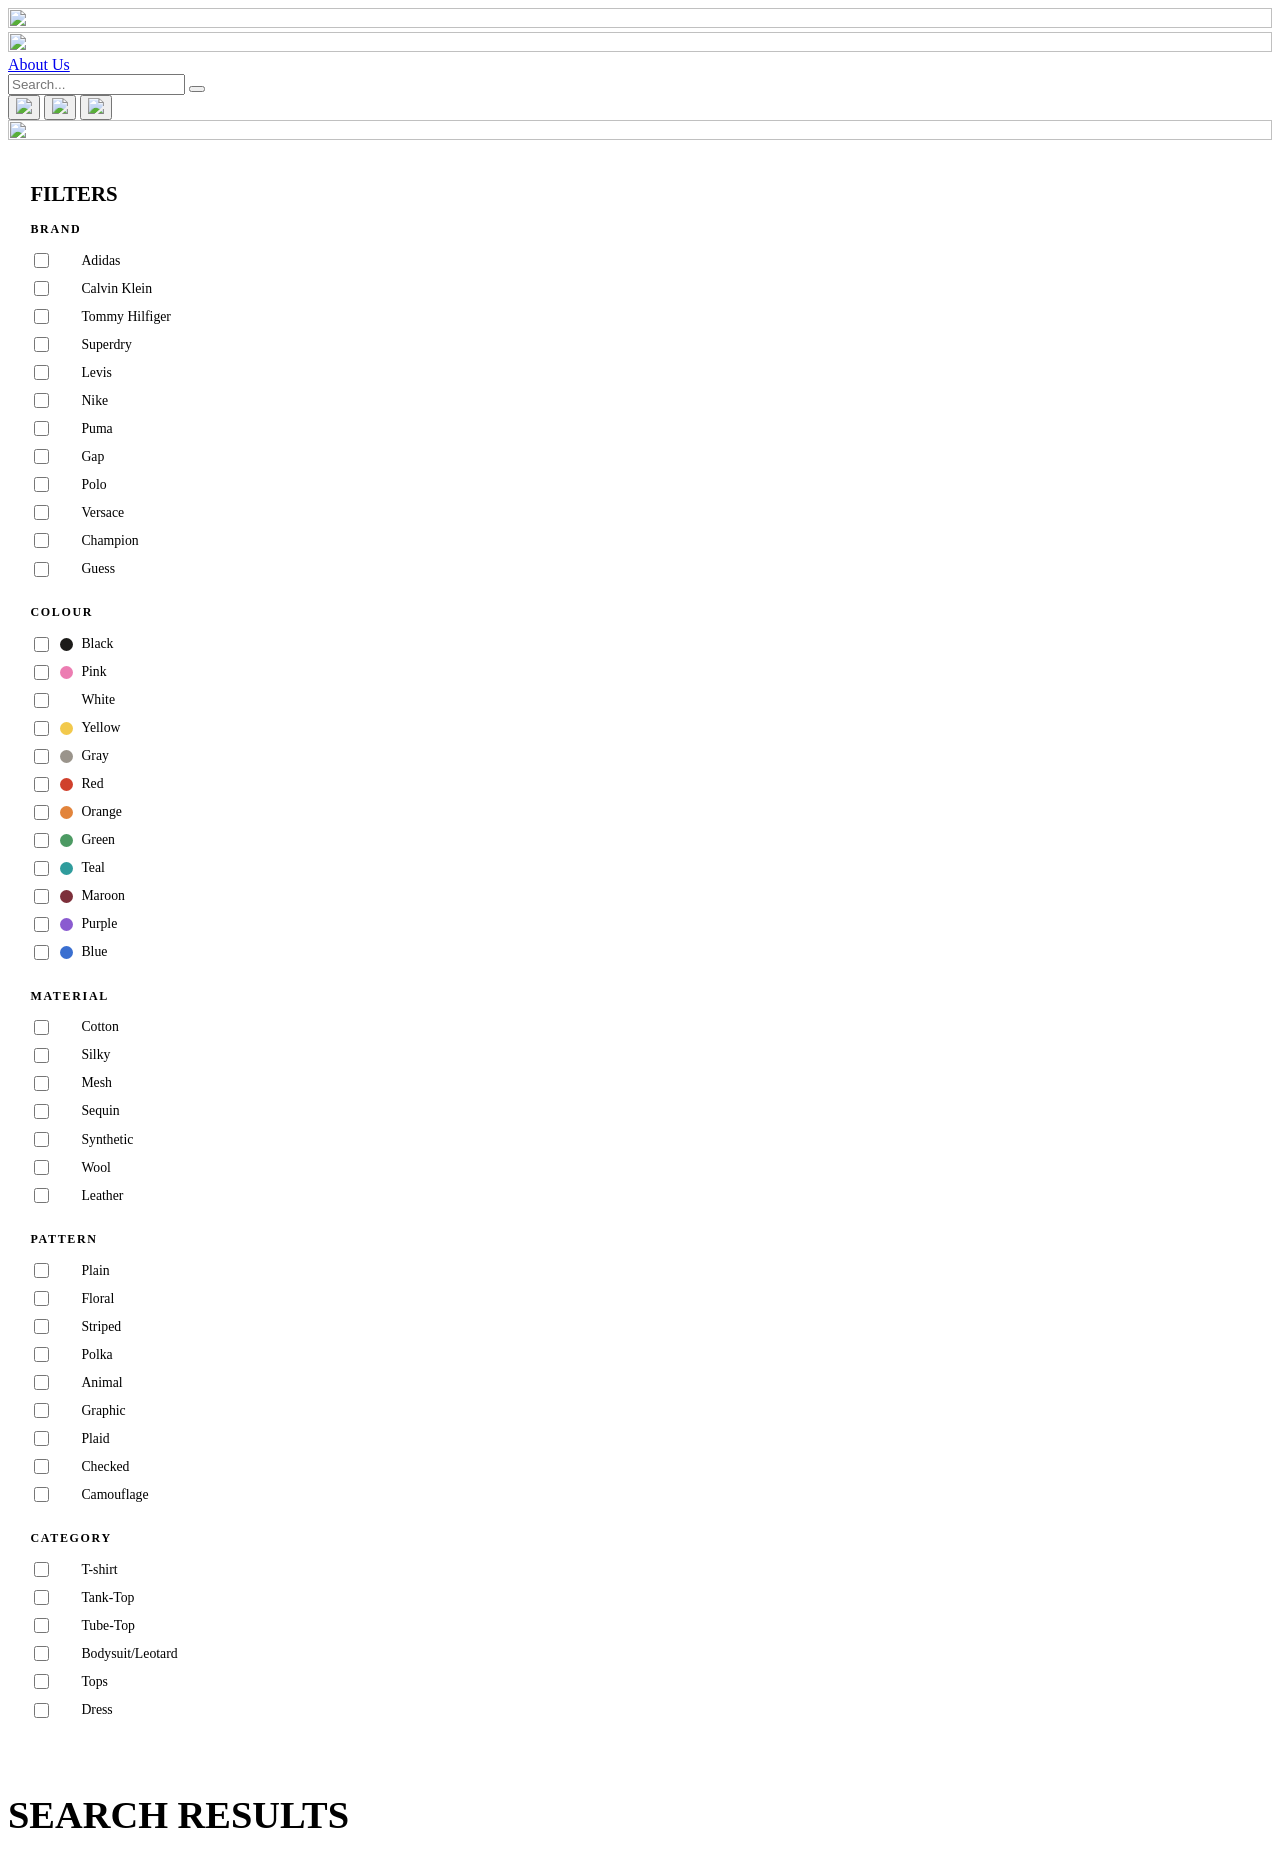
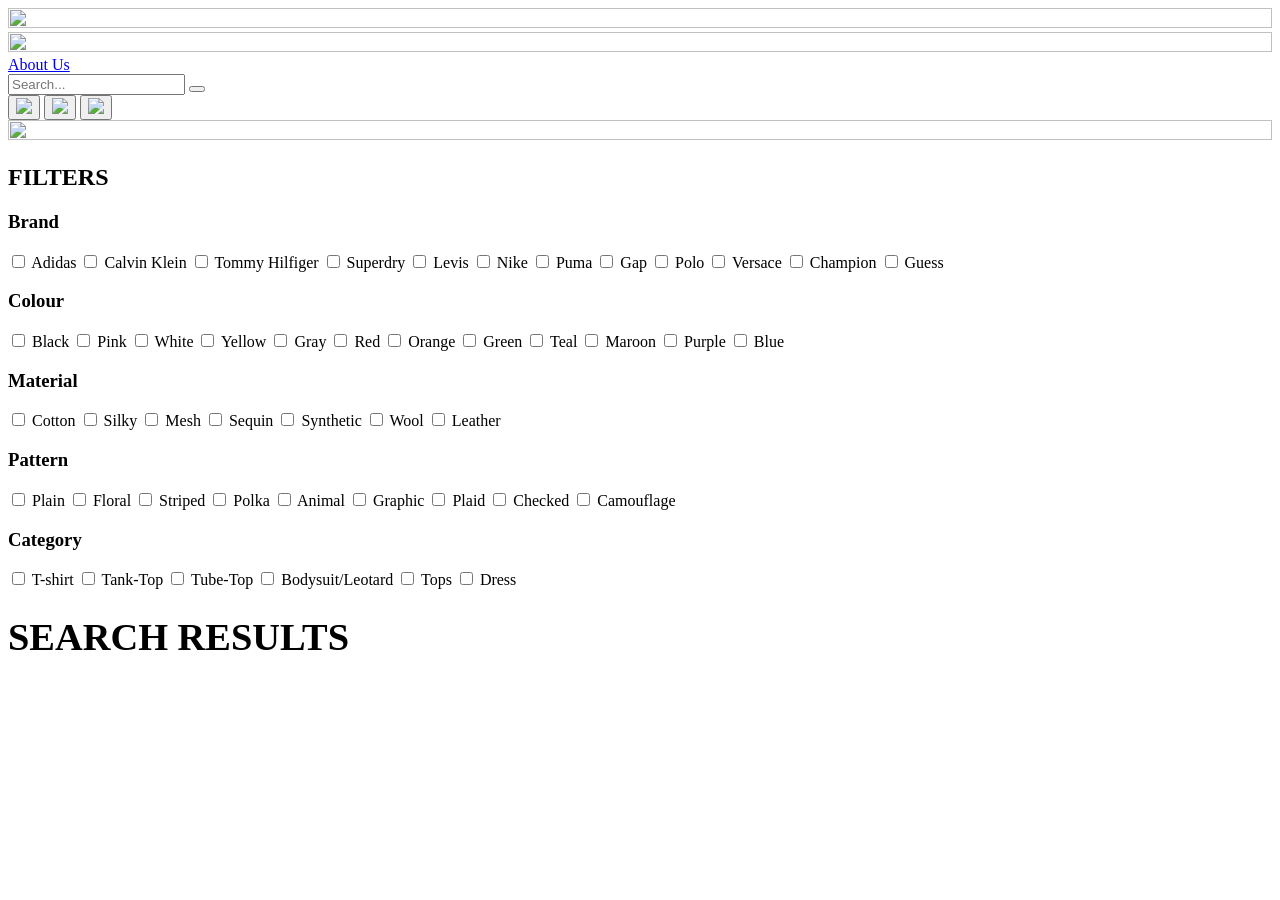

made deployment ready

--- a/frontend/search.css
+++ b/frontend/search.css
@@ -1,82 +1,41 @@
 /* Search results page */
 
 .search-layout {
-  display: grid;
-  grid-template-columns: 260px 1fr;
-  gap: 1.8rem;
   margin-top: 2rem;
-  align-items: start;
 }
 
-/* Filter sidebar */
-.filter-panel {
-  position: sticky;
-  top: calc(var(--header-h) + 1rem);
-  background: var(--surface);
-  border: 1px solid var(--line);
-  border-radius: var(--r);
-  box-shadow: var(--sh-sm);
-  padding: 1.3rem 1.4rem;
-  max-height: calc(100vh - var(--header-h) - 2rem);
-  overflow-y: auto;
-}
-
-.filter-panel h2 {
-  font-size: 1.3rem;
-  margin-bottom: 1rem;
-}
-
-.filter-section {
-  margin-bottom: 1.4rem;
-}
-
-.filter-section h3 {
-  font-family: var(--sans);
-  font-weight: 600;
-  font-size: 0.75rem;
-  text-transform: uppercase;
-  letter-spacing: 0.14em;
-  color: var(--accent);
-  margin-bottom: 0.6rem;
-}
-
-.filter-section label {
+/* Search loading state */
+.search-loader {
   display: flex;
+  flex-direction: column;
   align-items: center;
-  gap: 0.5rem;
-  font-size: 0.86rem;
-  color: var(--ink);
-  padding: 0.22rem 0;
-  cursor: pointer;
+  gap: 1rem;
+  padding: 4rem 1rem;
+  color: var(--muted);
 }
 
-.filter-section input[type="checkbox"] {
-  accent-color: var(--accent);
-  width: 15px;
-  height: 15px;
+.search-loader[hidden] {
+  display: none;
 }
 
-/* colour swatches */
-.dot {
-  width: 13px;
-  height: 13px;
+.fancy-loader {
+  width: 48px;
+  height: 48px;
+  border: 4px solid var(--line);
+  border-top-color: var(--accent);
   border-radius: 50%;
-  border: 1px solid var(--line);
-  display: inline-block;
+  animation: spin 0.9s linear infinite;
 }
 
-.dot.black { background: #1c1b19; }
-.dot.pink { background: #ec7db2; }
-.dot.white { background: #fff; }
-.dot.yellow { background: #f2c94c; }
-.dot.gray { background: #9a948b; }
-.dot.red { background: #d0402c; }
-.dot.orange { background: #e2843b; }
-.dot.green { background: #4c9a63; }
-.dot.teal { background: #2f9c9c; }
-.dot.maroon { background: #7d2f3a; }
-.dot.purple { background: #8a5bd0; }
-.dot.blue { background: #3a6fd0; }
+.search-loader .loader-text {
+  font-family: var(--serif);
+  font-size: 1.05rem;
+  color: var(--ink);
+}
+
+@keyframes spin {
+  to { transform: rotate(360deg); }
+}
 
 /* Results */
 .results-panel h1 {
@@ -135,14 +94,4 @@
   font-size: 0.78rem;
   color: var(--muted);
   letter-spacing: 0.04em;
-}
-
-@media (max-width: 820px) {
-  .search-layout {
-    grid-template-columns: 1fr;
-  }
-  .filter-panel {
-    position: static;
-    max-height: none;
-  }
 }
